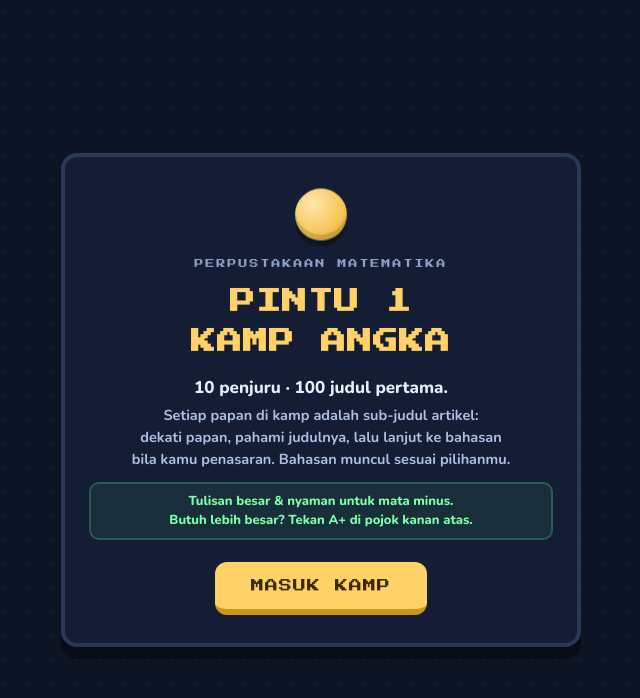
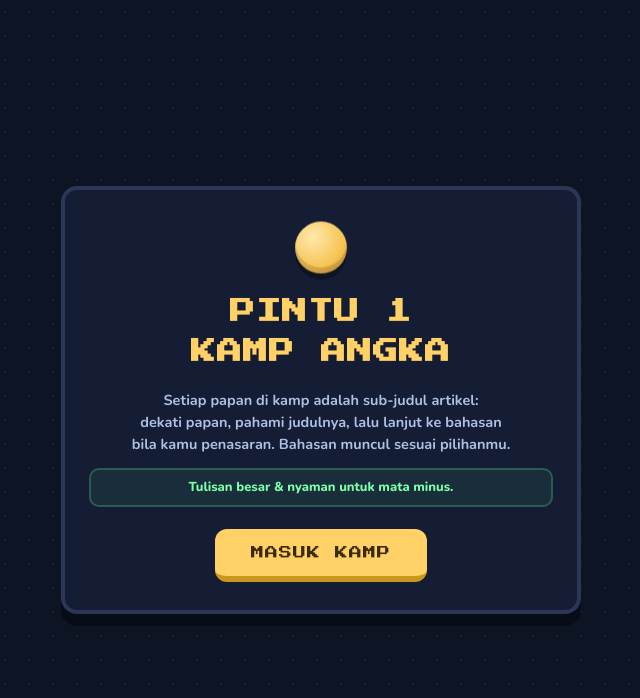
Before and after one commit to hasbulagedoba-code/hasbul, a plain HTML site: page akiomidaspace/kamp-angka-dunia.html in a window 1280 px wide. Shown: the whole page, without its empty margins (319-959 px from the left). Drawn offline with nearby package versions, Linux system fonts and the light colour scheme.

Commit message:
Bersihkan boot & header: buang label Perpustakaan Matematika, teks 10 penjuru, dan kalimat A+ pojok — cukup judul + penjelasan sub-judul + tombol MASUK KAMP

```diff
--- a/akiomidaspace/kamp-angka-dunia.html
+++ b/akiomidaspace/kamp-angka-dunia.html
@@ -52,11 +52,6 @@
     background:#141d33; border:3px solid #2a3757; border-radius:12px;
     padding:9px 13px 10px; box-shadow:0 5px 0 rgba(0,0,0,.35);
     max-width:min(60vw,330px);
-  }
-  .chip-wilayah .kecil {
-    display:block; font-family:'Press Start 2P',monospace;
-    font-size:calc(9px * var(--skala));
-    letter-spacing:1px; color:#8fa2c8; margin-bottom:5px;
   }
   .chip-wilayah .nama { display:block; font-size:calc(18px * var(--skala)); font-weight:900; color:#ffd166; line-height:1.12; }
   .chip-wilayah .slogan { display:block; font-size:calc(13.5px * var(--skala)); font-weight:800; color:#aec0e4; margin-top:3px; }
@@ -275,18 +270,12 @@
     animation:melayang 2.6s ease-in-out infinite;
   }
   @keyframes melayang { 0%,100% { transform:translateY(0) scale(1,1); } 50% { transform:translateY(-10px) scale(.97,1.04); } }
-  .intro .kecil {
-    display:block; font-family:'Press Start 2P',monospace;
-    font-size:calc(9px * var(--skala));
-    letter-spacing:2px; color:#8fa2c8; margin-bottom:14px;
-  }
   .intro h1 {
     font-family:'Press Start 2P',monospace;
     font-size:calc(clamp(17px, 5vw, 25px) * var(--skala));
     line-height:1.6; letter-spacing:1px; color:#ffd166;
   }
-  .intro .bawah { margin-top:14px; font-size:calc(17px * var(--skala)); font-weight:800; color:#e8eef8; }
-  .intro .catatan { margin-top:6px; font-size:calc(14.5px * var(--skala)); font-weight:700; color:#aec0e4; line-height:1.5; }
+  .intro .catatan { margin-top:18px; font-size:calc(14.5px * var(--skala)); font-weight:700; color:#aec0e4; line-height:1.5; }
   .intro .ramah {
     margin-top:12px; font-size:calc(13px * var(--skala)); font-weight:800; color:#7dffa8;
     background:rgba(93,232,155,.08); border:2px solid rgba(93,232,155,.25);
@@ -319,7 +308,6 @@
 </div>
 
 <div class="chip-wilayah" id="chipWilayah" aria-live="polite">
-  <span class="kecil">PERPUSTAKAAN MATEMATIKA</span>
   <span class="nama" id="chipNama">Pintu 1 &middot; Kamp Angka</span>
   <span class="slogan" id="chipSlogan">100 judul menanti dijelajahi</span>
 </div>
@@ -359,11 +347,9 @@
 <div class="intro" id="intro">
   <div class="panel">
     <div class="akio-css" aria-hidden="true"></div>
-    <span class="kecil">PERPUSTAKAAN MATEMATIKA</span>
     <h1>PINTU 1<br>KAMP ANGKA</h1>
-    <div class="bawah">10 penjuru &middot; 100 judul pertama.</div>
     <div class="catatan">Setiap papan di kamp adalah sub-judul artikel:<br>dekati papan, pahami judulnya, lalu lanjut ke bahasan<br>bila kamu penasaran. Bahasan muncul sesuai pilihanmu.</div>
-    <div class="ramah">Tulisan besar &amp; nyaman untuk mata minus.<br>Butuh lebih besar? Tekan A+ di pojok kanan atas.</div>
+    <div class="ramah">Tulisan besar &amp; nyaman untuk mata minus.</div>
     <button id="btnMasuk" type="button">MASUK KAMP</button>
   </div>
 </div>
```
Also changed, not shown: akiomidaspace/index.html (+1 -7 lines).
